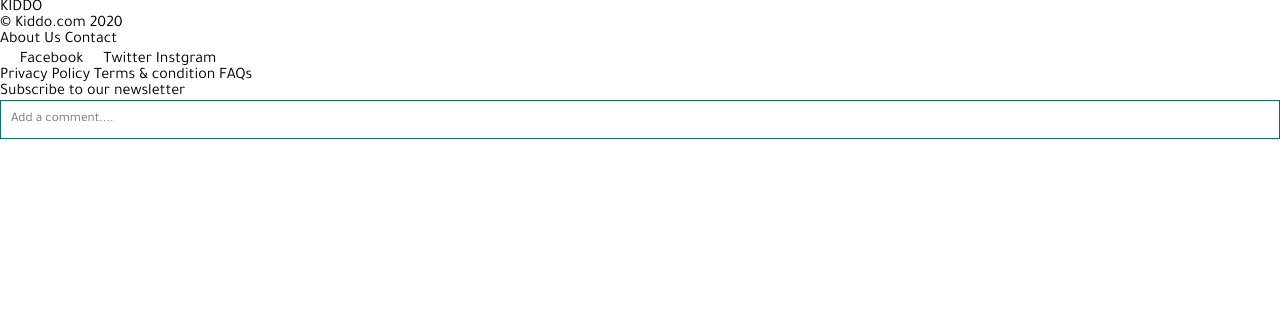
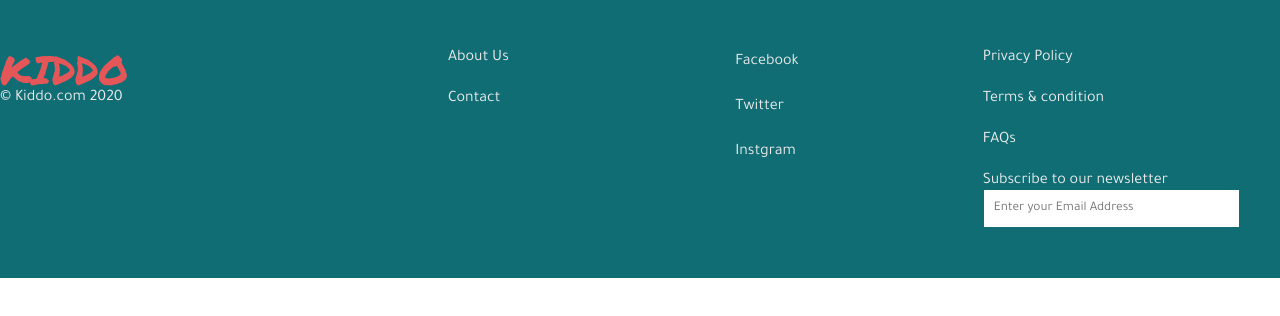
Before and after one commit to RanaMohamed/KiddoReact, a React (Create React App) app: page / in a window 1280 px wide. Shown: the top 316 px of the page. Built offline with nearby package versions, Linux system fonts and the light colour scheme; no server answers.

Commit message:
:lipstick: Styling Footer

```diff
--- a/src/components/footer.jsx
+++ b/src/components/footer.jsx
@@ -3,14 +3,18 @@
 const Footer = () => {
   return (
     <>
-      <div className="Footeer">
-        <div className="Footer Footer__inner">
-          <div className="Logo">KIDDO</div>© Kiddo.com 2020
-          <div className="Footer Footer__third">
+      <div className="footer footer--primary">
+        <div className="footer__inner">
+          <div className="footer__signature">
+            <div className="footer__Logo">KIDDO</div>
+            <div className="footer__license">© Kiddo.com 2020</div>
+          </div>
+
+          <div className="footer__third">
             <a href="#"> About Us</a>
             <a href="#"> Contact</a>
           </div>
-          <div className="Footer Footer__third">
+          <div className="footer__third">
             <a href="#">
               <i className="fa fa-facebook"></i> Facebook
             </a>
@@ -18,20 +22,20 @@
               <i className="fa fa-twitter"></i> Twitter
             </a>
             <a href="#">
-              <i className="fa fa-Instgram"></i> Instgram
+              <i className="fa fa-instagram"></i> Instgram
             </a>
           </div>
-          <div className="Footer Footer__third">
+          <div className="footer__third">
             <a href="#"> Privacy Policy</a>
             <a href="#"> Terms &amp; condition</a>
             <a href="#"> FAQs</a>
           </div>
-          <div className="Footer Footer__third">
-            Subscribe to our newsletter
+          <div className="footer__third">
+            <span>Subscribe to our newsletter</span>
             <input
               type="text"
               className="input input--text-color-primary input--comment input--border-primary input--padding-xs input--border-radius-sm"
-              placeholder="Add a comment...."
+              placeholder="Enter your Email Address"
             />
           </div>
         </div>
--- a/src/css/main.css
+++ b/src/css/main.css
@@ -669,6 +669,57 @@
   .nav-ul a:hover {
     color: #fdd343; }
 
+.footer {
+  width: 100vw;
+  display: block;
+  overflow: hidden;
+  padding: 5rem 0;
+  box-sizing: border-box; }
+  .footer__inner {
+    display: block;
+    margin: 0 auto;
+    width: 1100;
+    height: 100%; }
+  .footer__signature {
+    width: 35%;
+    float: left;
+    height: 100%;
+    display: block; }
+  .footer__Logo {
+    font-family: "PermanentMarker";
+    font-size: 4rem;
+    color: #e55658; }
+  .footer__license {
+    font-family: "Tajawal"; }
+  .footer__third {
+    width: calc(21.6666666667% - 20px);
+    margin-right: 10px;
+    float: left;
+    height: 100%; }
+    .footer__third:last-child() {
+      margin-right: 0; }
+    .footer__third > a {
+      display: block;
+      width: 100%;
+      margin-bottom: 20px;
+      padding-bottom: 5px; }
+  .footer--light {
+    background-color: #ececec;
+    color: #106d74; }
+  .footer--primary {
+    background-color: #106d74;
+    color: #ececec; }
+
+@media (max-width: 600px) {
+  .footer__inner {
+    width: 90%; }
+  .footer__signature {
+    width: 100%;
+    margin-bottom: 30px; }
+  .footer__third {
+    width: 100%;
+    margin-bottom: 30px; } }
+
 .container {
   width: 85%;
   max-width: 1640px;
--- a/src/sass/layout/_footer.scss
+++ b/src/sass/layout/_footer.scss
@@ -0,0 +1,66 @@
+.footer {
+  width: 100vw;
+  display: block;
+  overflow: hidden;
+  padding: $spacing-lg 0;
+  box-sizing: border-box;
+  &__inner {
+    display: block;
+    margin: 0 auto;
+    width: 1100;
+    height: 100%;
+  }
+  &__signature {
+    width: 35%;
+    float: left;
+    height: 100%;
+    display: block;
+  }
+  &__Logo {
+    font-family: $secondary-font;
+    font-size: $font-size-lg;
+    color: $color-1;
+  }
+  &__license {
+    font-family: $primary-font;
+  }
+  &__third {
+    width: calc(21.6666666667% - 20px);
+    margin-right: 10px;
+    float: left;
+    height: 100%;
+    &:last-child() {
+      margin-right: 0;
+    }
+    & > a {
+      display: block;
+      width: 100%;
+      margin-bottom: 20px;
+      padding-bottom: 5px;
+    }
+  }
+  &--light {
+    background-color: $light-color;
+    color: $primary-color;
+  }
+  &--primary {
+    background-color: $primary-color;
+    color: $light-color;
+  }
+}
+
+@media (max-width: 600px) {
+  .footer {
+    &__inner {
+      width: 90%;
+    }
+    &__signature {
+      width: 100%;
+      margin-bottom: 30px;
+    }
+    &__third {
+      width: 100%;
+      margin-bottom: 30px;
+    }
+  }
+}
```
